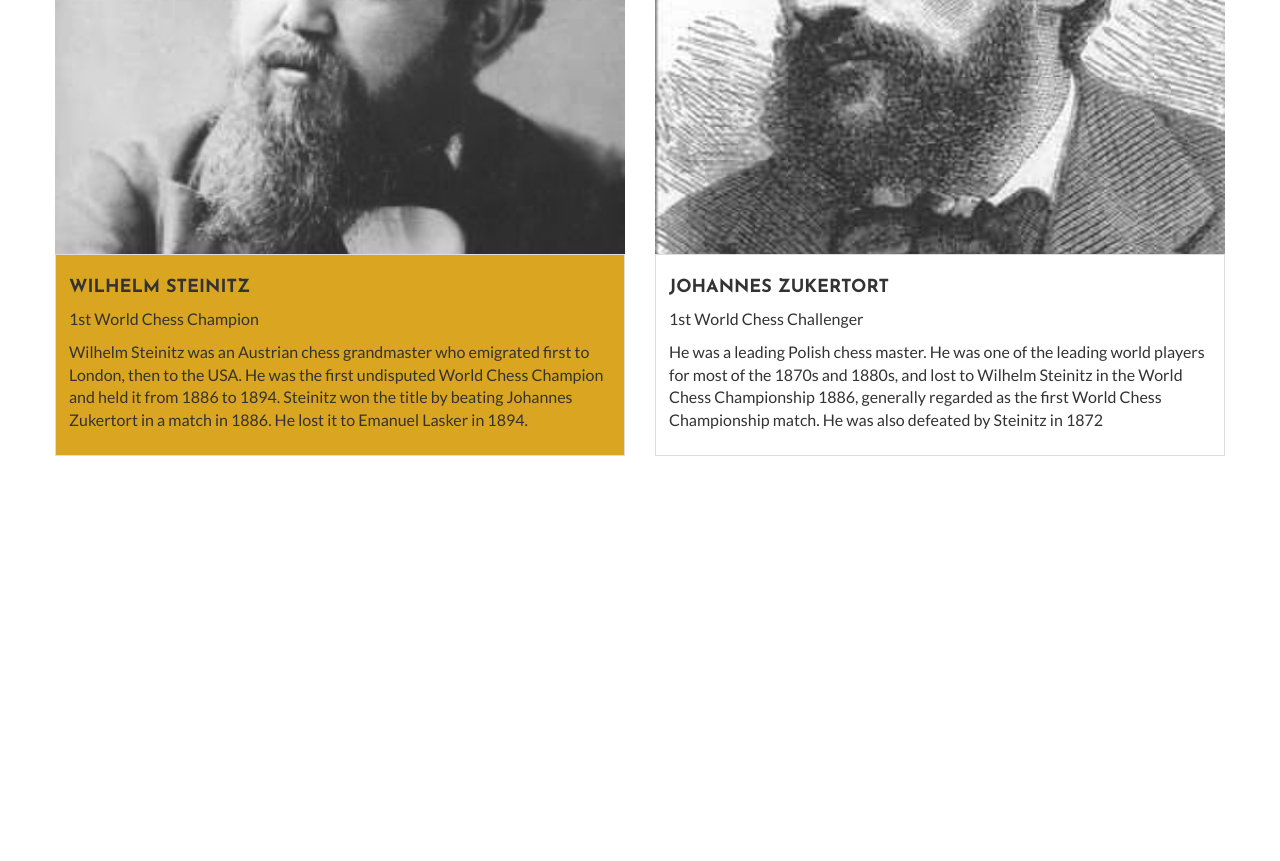
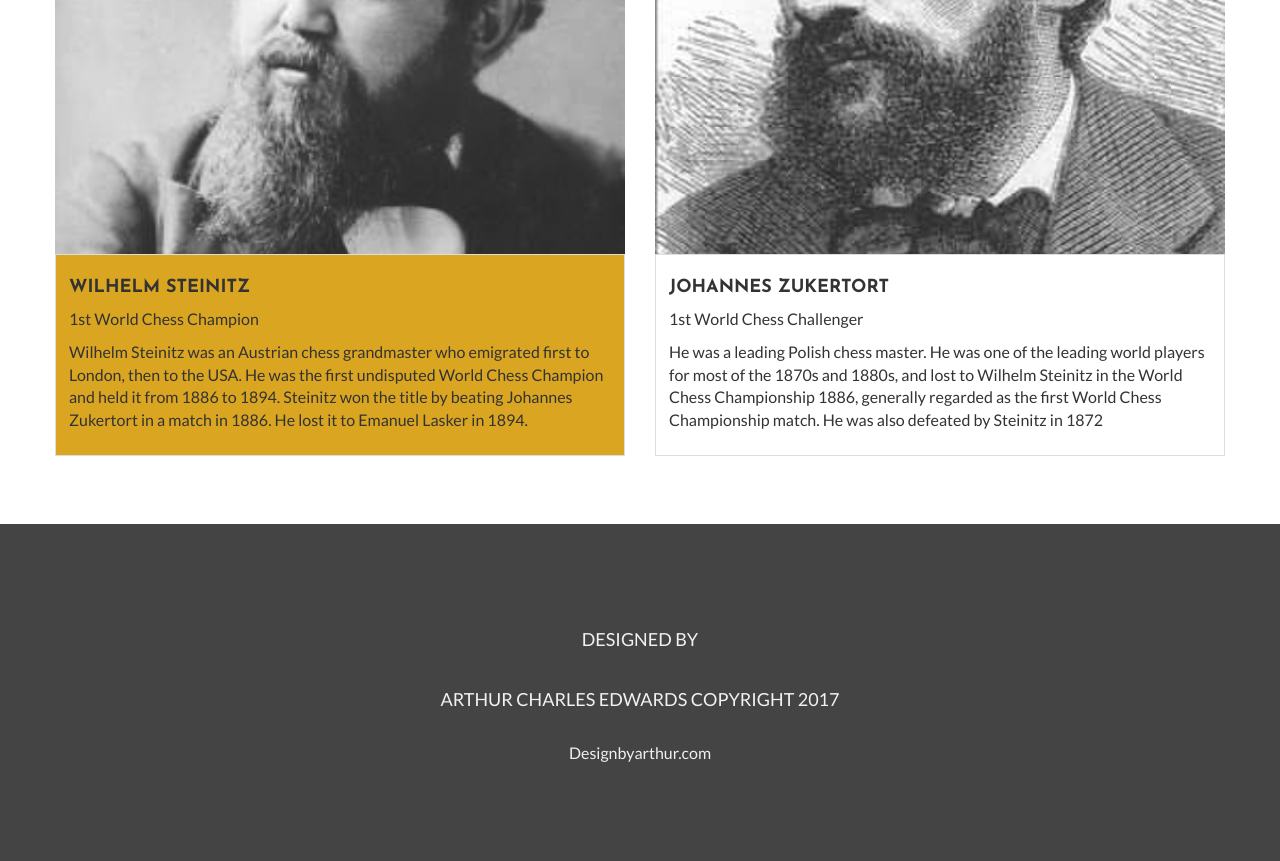
Before and after one commit to BracketNerd101/WCC, a plain HTML site: page index.html in a window 1280 px wide. Shown: the part 7762-8623 px from the top of the page. Before the commit the page ends 8238 px from the top, so only its background shows below. Drawn offline with nearby package versions, Linux system fonts and the light colour scheme.

Commit message:
small style changes to footer. Included a continue card for Emanuel Lasker.  Site is ready to publish again.

```diff
--- a/css/chess.css
+++ b/css/chess.css
@@ -114,3 +114,18 @@ font-family: 'Lora', serif;*/
 
   background-color: #DAA520;
 }
+
+.footer_base_style {
+  height: inherit;
+  margin-top: 3rem;
+
+}
+
+.footer-styles {
+
+  padding-top: 6rem;
+  padding-bottom: 6rem;
+  background-color: #444444;
+  color: #f2f2f2 !important;
+  height:inherit;
+}
--- a/index.html
+++ b/index.html
@@ -289,6 +289,18 @@
                </div>
                <!-- end of thumbnail  -->
             </div>
+            <div class="col-sm-12 col-md-6 col-lg-6">
+               <div class="thumbnail flat_style">
+                  <div class="caption">
+                     <h4 class="champ_header_style text-uppercase">Emanuel Lasker  Continued</h4>
+                     <p> Emanuel was born in the Prussian province of Brandenburg into a Jewish family. His mother was Rosalie Israelssohn while his father was Adolf Lasker, a cantor in the synagogue whose role there was to lead the liturgical prayers and chanting. Emanuel had an older brother Berthold and, when sent to attend school in Berlin when he was eleven years old, Emanuel was taught to play chess by Berthold who was a student in the medical faculty there. He made some money playing chess in the local cafés, but he did not become a serious chess player until about the age of fifteen. <br>
+                        In fact Emanuel's parents were so worried that he was devoting too much time to chess and not enough to his school work that they told Berthold to find another school for Emanuel. However, the head of this new school was president of the local chess club and the mathematics master was the local chess champion, so in his new secondary school Emanuel continued to show remarkable talents at both mathematics and at chess. In 1888 he obtained his abitur in Landsberg an der Warthe, now a Polish town named Gorzow Wielkopolski. <br>
+
+                  Lasker studied mathematics and philosophy at the universities in Berlin, Göttingen and Heidelberg but he combined his studies with playing chess. In 1889 he won his first chess tournament in Berlin and, a month later, he won the Hauptturnier in Breslau which earned him the German title of Master of Chess. </p>
+                  </div>
+               </div>
+               <!-- end of thumbnail  -->
+            </div>
          </div>
          <!-- end of row-->
          <!-- end of column -->
@@ -321,6 +333,16 @@
       </div>
     </div>
       <!-- end of row -->
+
+      <div class="container-fluid footer_base_style">
+        <div class="row">
+          <div class="col-lg-12 text-center footer-styles">
+            <h4 class="text-light text-uppercase">Designed By <br> <br> <br> Arthur Charles Edwards Copyright 2017</h4>
+            <br>
+            <a class=" text-light" href="http://www.designbyarthur.com/">Designbyarthur.com</a>
+          </div>
+        </div>
+      </div><!-- end of footer -->
       <!-- jQuery (necessary for Bootstrap's JavaScript plugins) -->
       <script src="https://ajax.googleapis.com/ajax/libs/jquery/1.12.4/jquery.min.js"></script>
       <!-- Include all compiled plugins (below), or include individual files as needed -->
```
